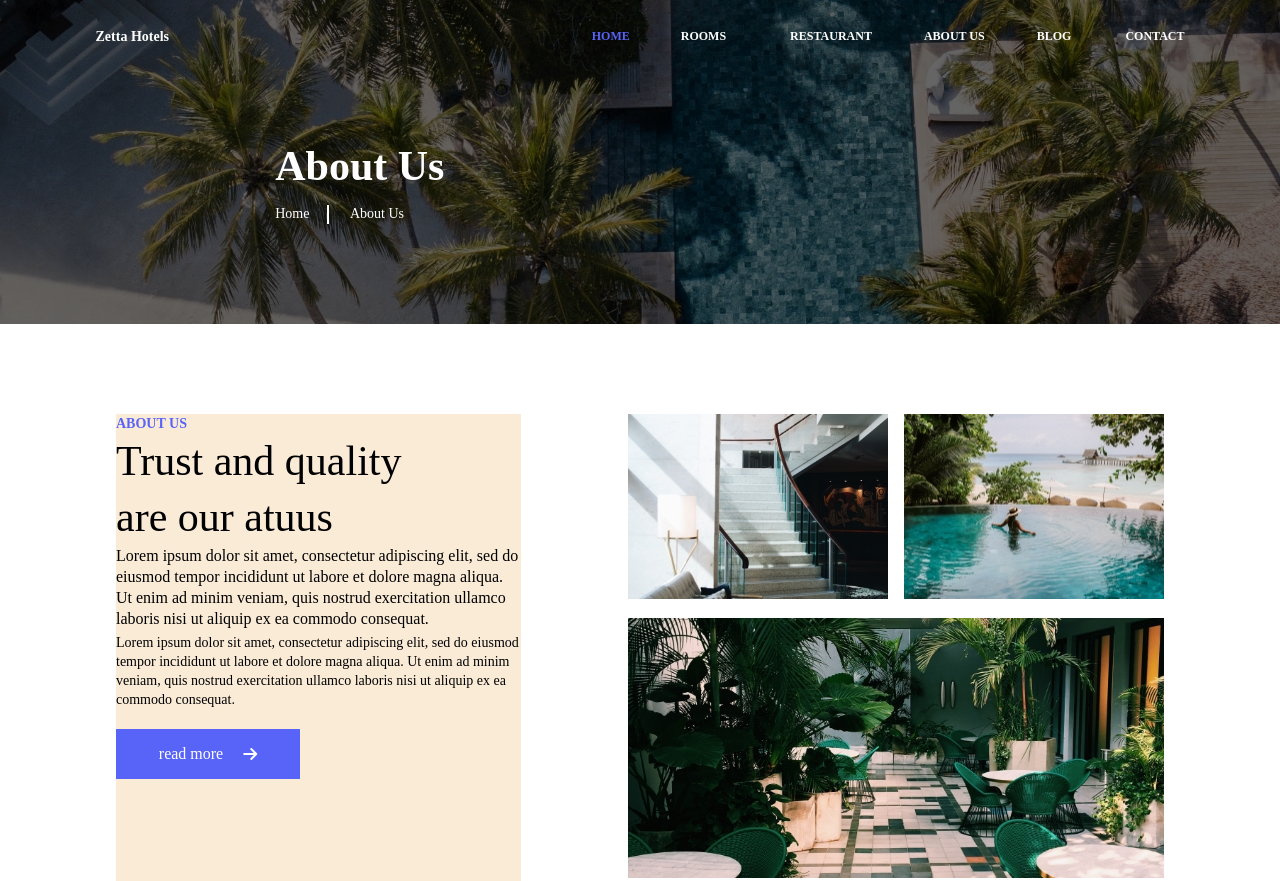
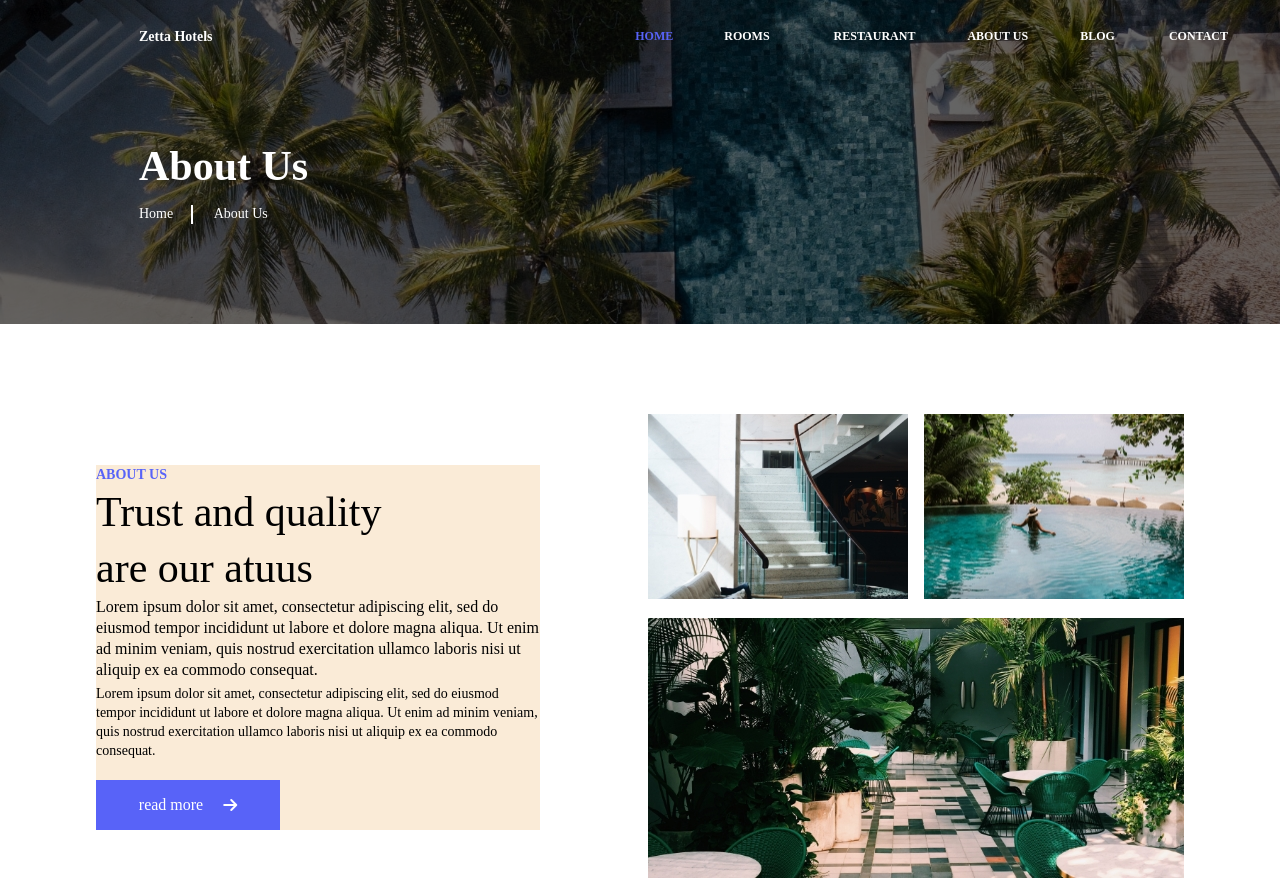
Before and after one commit to kristi8/less-10, a plain HTML site: page index.html in a window 1280 px wide. Drawn offline with Linux system fonts and the light colour scheme.

Commit message:
correct section and header

```diff
--- a/css/style.css
+++ b/css/style.css
@@ -22,9 +22,12 @@
     justify-content:space-between ;
     width: 1089px;
     position: absolute;
-    left: 50%;
+    /* left: 50%;
     transform: translatex(-50%);
     top:30px;
+     */
+     margin-left: 139px;
+     top:30px;
 
 }
 
@@ -62,7 +65,7 @@ a {
     width: 173px;
     position:absolute;
     top: 145px;
-    left: 21.5%;
+    margin-left: 139px;
 
 }
 .h2{
@@ -98,12 +101,14 @@ a {
     display: flex;
     justify-content: center;
     margin-top: 90px;
+    align-items: center;
 
 }
 
 .left-block{
-    width: 405px;
+    width: 444px;
     background-color: antiquewhite;
+
 }
 .left-block h2{
     color: #5863F8;
@@ -161,7 +166,8 @@ a {
 /* rigt-block */
 .right-block{
     width: 536px;
-    margin-left: 107px;
+    margin-left: 108px;
+
 
 }
 .top-image{
```
